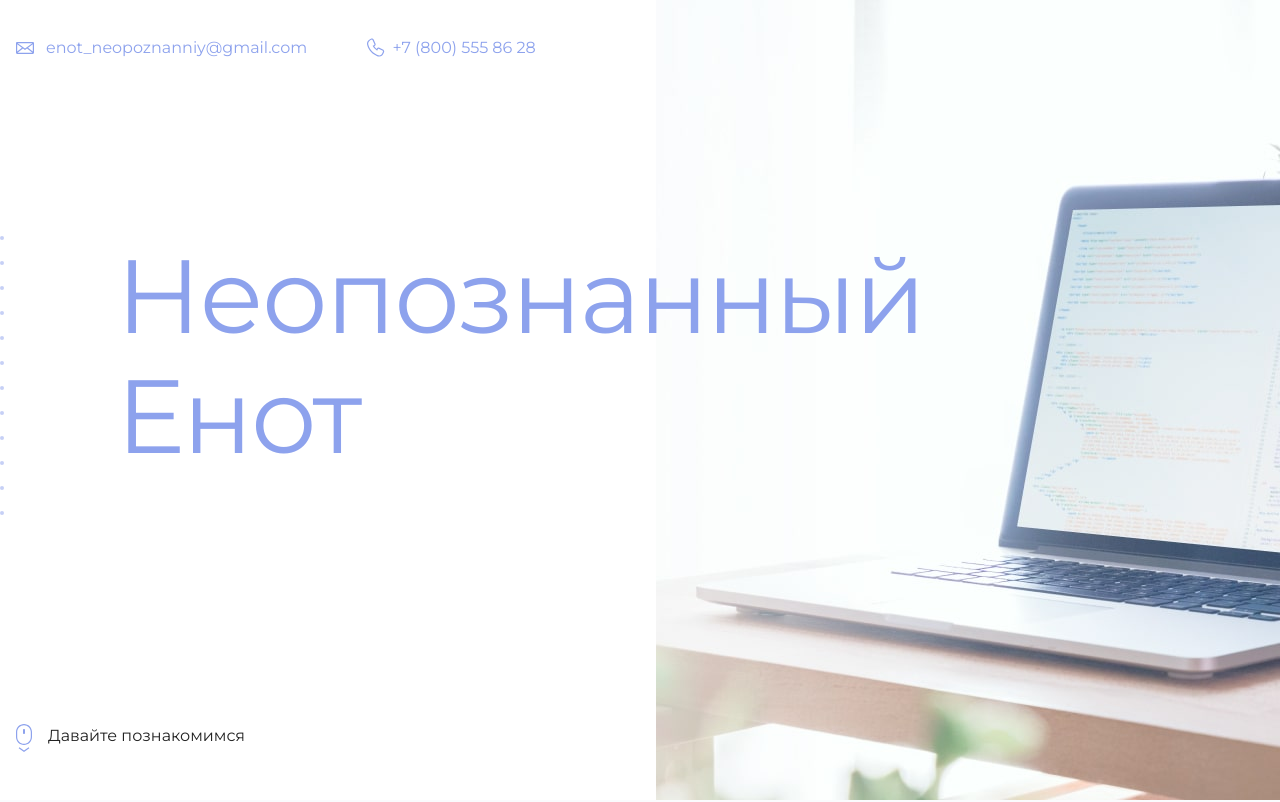
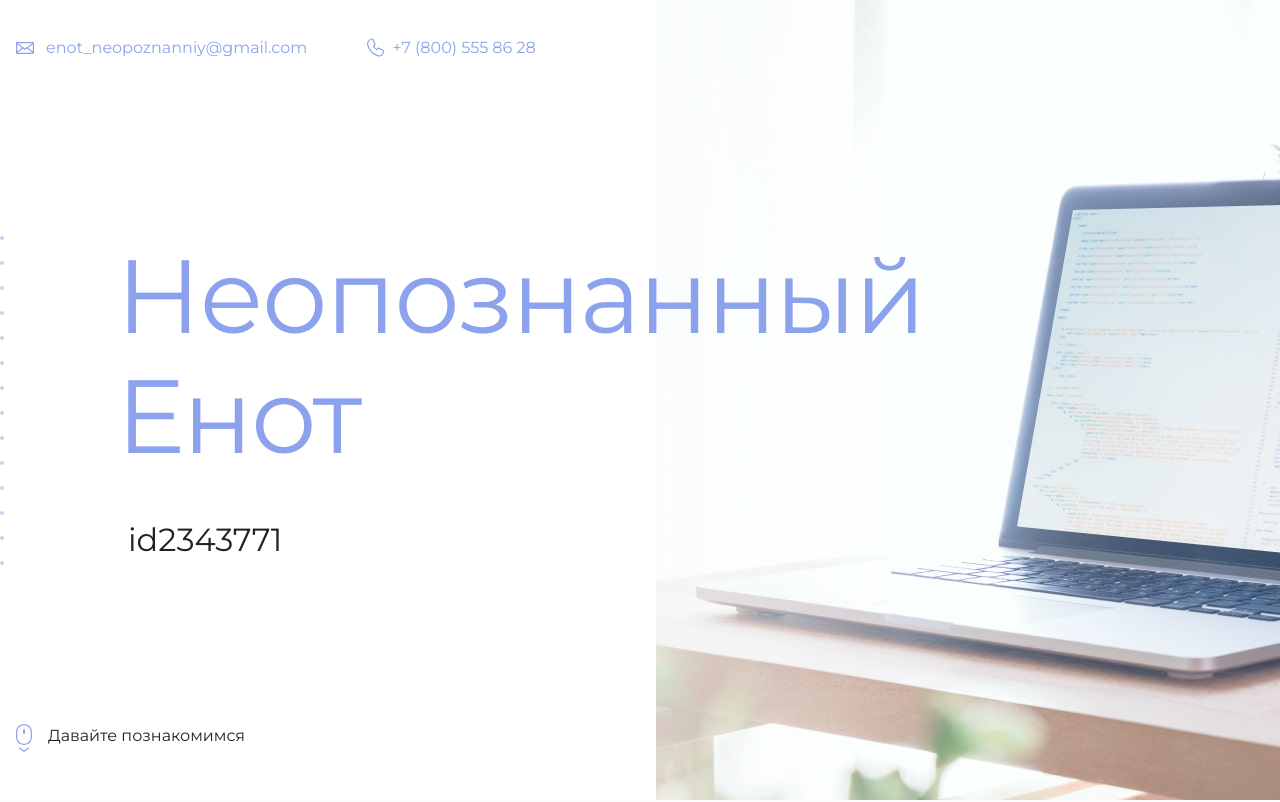
Before and after one commit to ValentiLo/mysite, a plain HTML site: page index.html in a window 1280 px wide. Shown: the top 802 px of the page. Drawn offline with Linux system fonts and the light colour scheme.

Commit message:
Update index.html
поменяла id для задания

```diff
--- a/index.html
+++ b/index.html
@@ -19,7 +19,7 @@
       <section class="hero-image">
         <div class="container">
           <h1 class="heading">Неопознанный Енот</h1>
-          <p><!-- Тут ваш id на сайте Академии --></p>
+          <p>id2343771</p>
         </div>
       </section>
 
```
